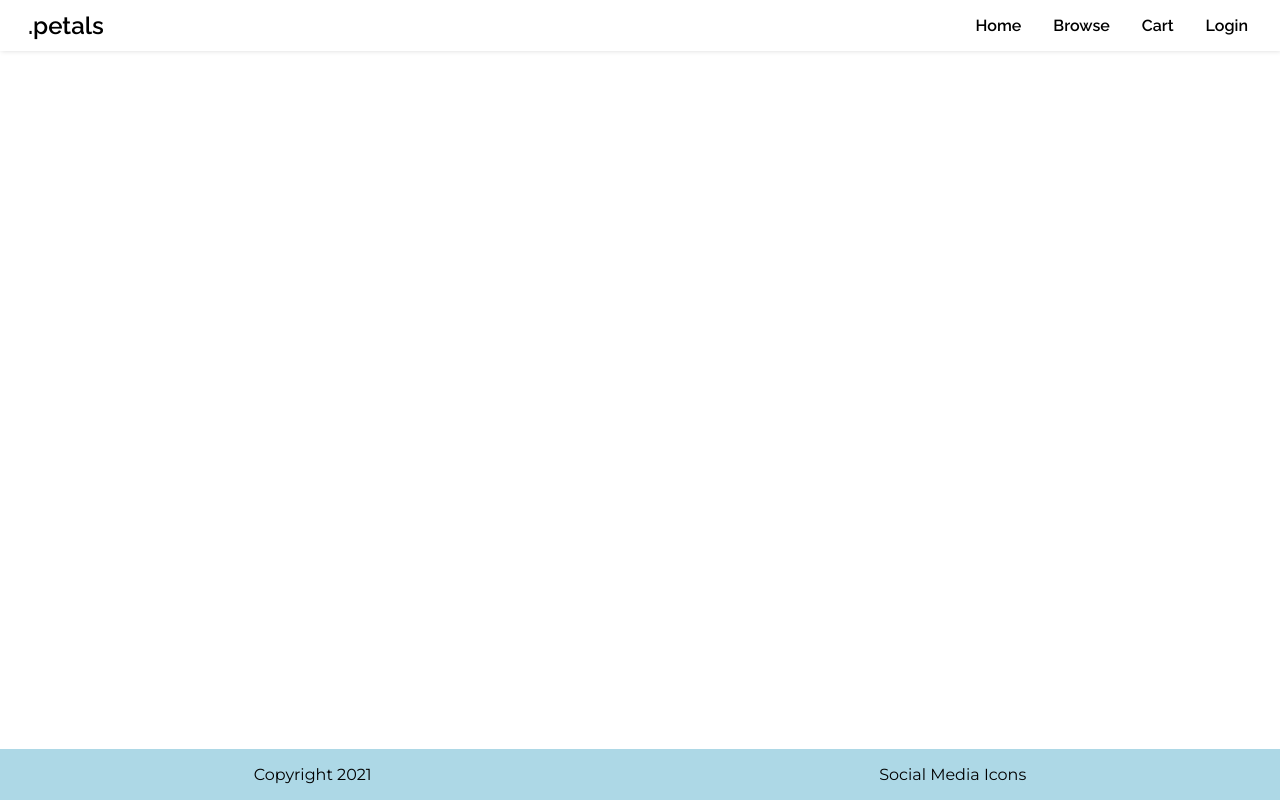
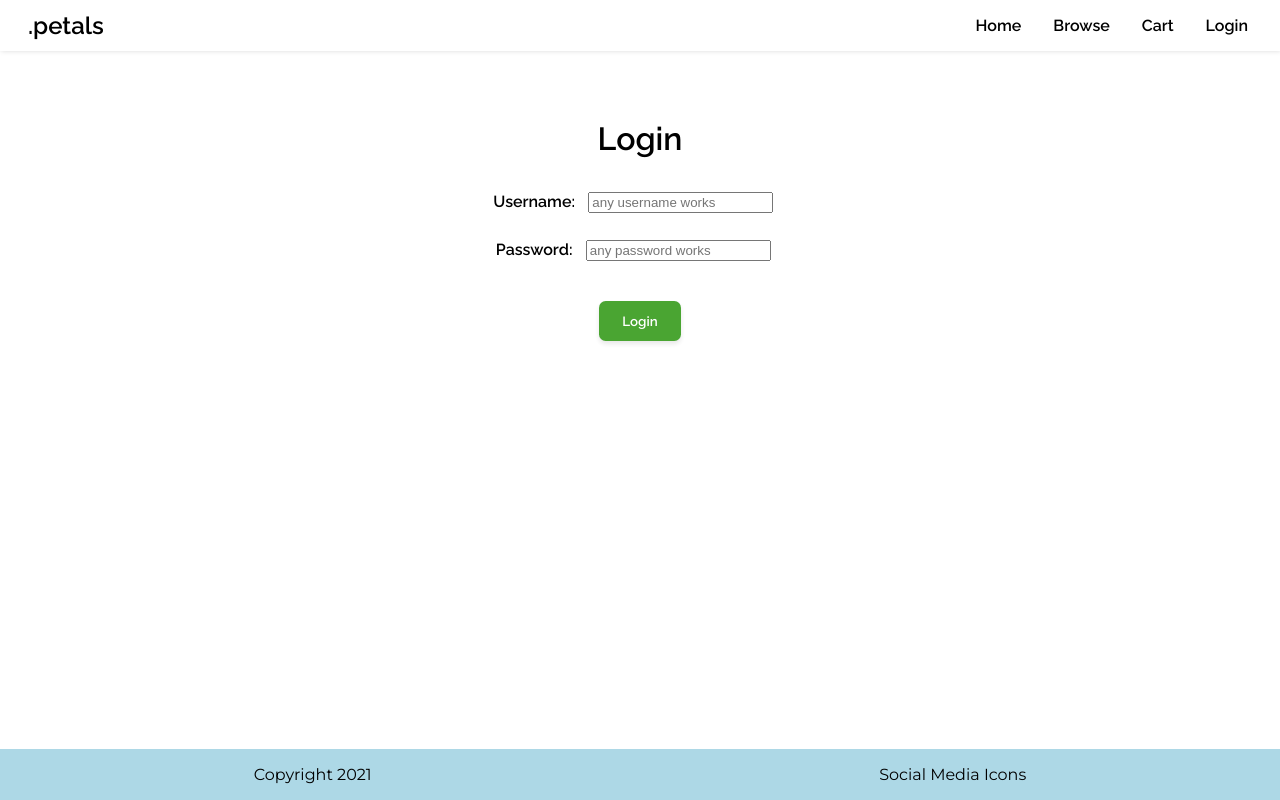
Before and after one commit to mwinser/ecommerce-site, a React (Create React App) app: page /login in a window 1280 px wide. Built offline with nearby package versions, Linux system fonts and the light colour scheme.

Commit message:
added fake login

```diff
--- a/src/App.css
+++ b/src/App.css
@@ -174,6 +174,24 @@ img {
   width: 100%;
   flex-wrap: wrap;
 }
+.auth-box {
+  display: flex;
+  flex-direction: column;
+  justify-content: center;
+  align-items: center;
+}
+
+.auth-box form {
+  display: flex;
+  flex-direction: column;
+  justify-content: center;
+  align-items: center;
+  max-width: 600px;
+}
+
+.auth-box input {
+  margin: 1em;
+}
 
 h2 {
   margin: 2em;
--- a/src/App.js
+++ b/src/App.js
@@ -6,6 +6,7 @@ import Cart from "./pages/Cart"
 import Footer from "./components/Footer"
 import Browse from "./pages/Browse"
 import ItemDetail from "./pages/ItemDetail"
+import Login from "./pages/Login"
 
 function App() {
   return (
@@ -15,6 +16,9 @@ function App() {
           <Switch>
             <Route exact path="/">
               <Home />
+            </Route>
+            <Route exact path="/login">
+              <Login />
             </Route>
             <Route exact path="/cart">
               <Cart />
--- a/src/Context.js
+++ b/src/Context.js
@@ -6,6 +6,7 @@ const Context = React.createContext()
 function ContextProvider({children}) {
     const [allItems] = useState(data)
     const [cartItems, setCartItems] = useState([])
+    const [user, setUser] = useState(null)
 
     function addToCart(newItem){
         setCartItems(prevCartItems=> [...prevCartItems, newItem])
@@ -19,8 +20,15 @@ function ContextProvider({children}) {
         setCartItems([])
     }
 
+    function loginUser (userName) {
+        setUser(userName)
+    }
+    function logoutUser () {
+        setUser(null)
+    }
+
     return (
-        <Context.Provider value={{allItems, cartItems, addToCart, removeFromCart, clearCart}}>
+        <Context.Provider value={{allItems, cartItems, user, addToCart, removeFromCart, clearCart, loginUser, logoutUser}}>
             {children}
         </Context.Provider>
     )
--- a/src/components/Navbar.js
+++ b/src/components/Navbar.js
@@ -1,17 +1,18 @@
-import React from "react"
+import React, {useContext} from "react"
 import {Link} from "react-router-dom"
+import {Context, ContextProvider} from "../Context"
 
 function Navbar () {
+    const {user} = useContext(Context)
     return (
     <nav className="navbar">
         <div className="logo">.petals</div>
         <div className="menu">
             <ul>
-            <Link to="/"><li>Home</li></Link>
-            <Link to="/browse"><li>Browse</li></Link>
-            <Link to="/cart"><li>Cart</li></Link>
-            <li>Login</li>
-
+                <Link to="/"><li>Home</li></Link>
+                <Link to="/browse"><li>Browse</li></Link>
+                <Link to="/cart"><li>Cart</li></Link>
+                <Link to="/login"><li>{user? user: "Login"}</li></Link>
             </ul>
         </div>
     </nav>
--- /dev/null
+++ b/src/pages/Login.js
@@ -0,0 +1,51 @@
+import React, {useContext, useState} from "react"
+import {Context} from "../Context"
+import {useHistory} from "react-router-dom"
+
+function Login () {
+    const {user, loginUser, logoutUser} = useContext(Context)
+    const [userName, setUserName] = useState("")
+    const [password, setPassword] = useState("")
+    let history = useHistory()
+
+    function userNameChange (e) {
+        setUserName(e.target.value)
+    }
+
+    function passwordChange (e) {
+        setPassword("*".repeat(e.target.value.length))
+    }
+    return(
+    <div>
+
+        <div className="auth-box">
+        <h1>{user ? `${user}, are you sure you want to logout?` : "Login"}</h1>
+            {user ? (<button onClick={()=>logoutUser()}>Logout</button>) :
+            (
+            <form>
+                <label>
+                    Username:
+                    <input type="text" value={userName} onChange={userNameChange} placeholder="any username works"></input>
+                </label>
+                <label>
+                    Password:
+                    <input type="text" value={password} onChange={passwordChange} placeholder="any password works"></input>
+                </label>
+                <button type="button" onClick={(e)=>{
+                    e.target.disabled = true
+                    setTimeout(()=>{
+                        loginUser(userName)
+                        setUserName("")
+                        setPassword("")
+                        history.push("/")
+                    }, 1000)
+                    }}>
+                Login
+                </button>
+            </form>
+            )}
+        </div>
+    </div>)
+}
+
+export default Login
```
